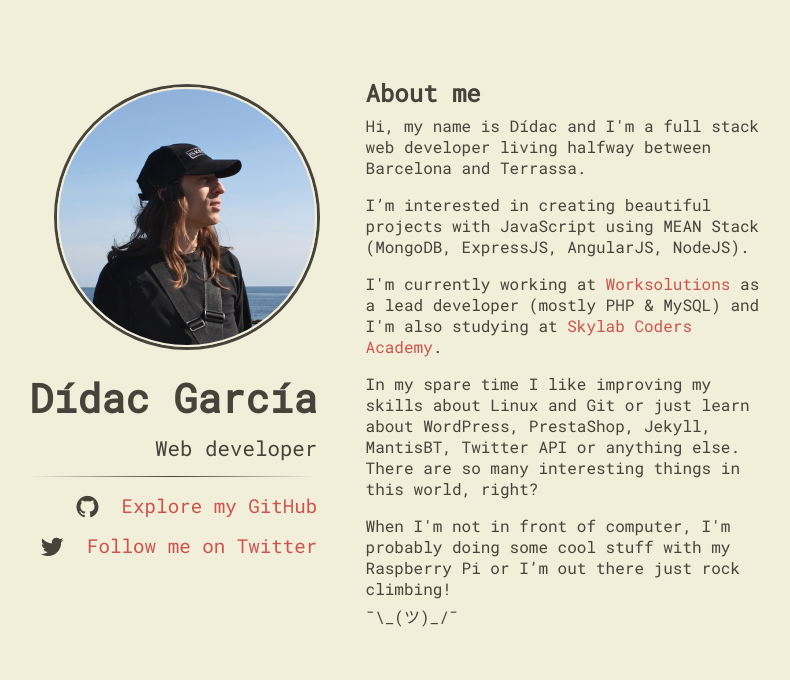
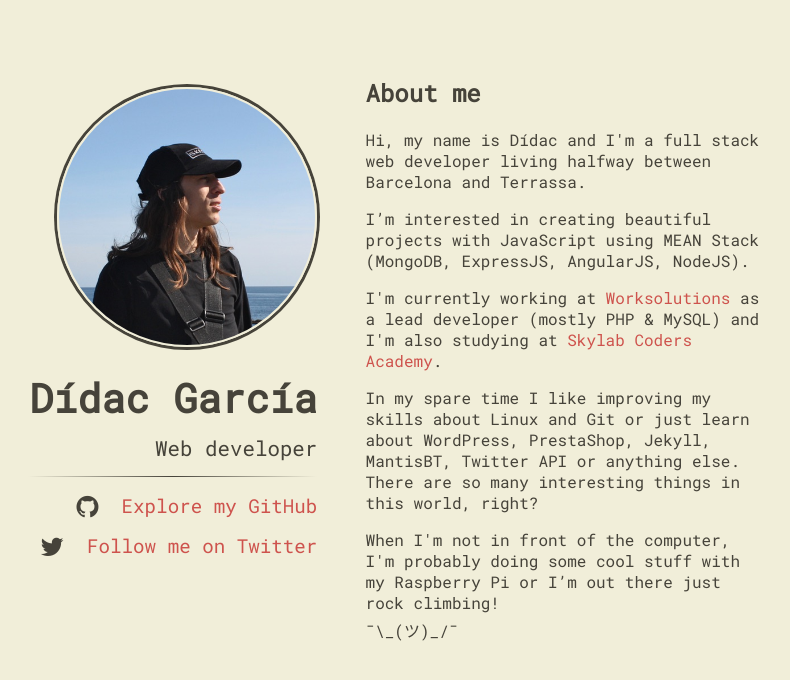
Before and after one commit to didaquis/didaquis, a Jekyll site: the page built from index.html, in a window 1280 px wide. Shown: the top 680 px of the page, without its empty margins (252-1042 px from the left). Built offline with Jekyll 4.4.1, drawn with Linux system fonts in a browser that asks for light colours; nearby versions of some CDN libraries.

Commit message:
Fix error gramatical, corrección CSS y modificar valor title

```diff
--- a/_config.yml
+++ b/_config.yml
@@ -17,7 +17,7 @@ compass:
   # be added at the end of the <head> section. You can add your Google Analytics
   # Tracking Code to that file.
   include_analytics: false
-  description: "A personal website of a web developer"
+  description: "My name is Dídac and I'm a full stack web developer"
   location: "Barcelona - Terrassa"
 
 # exclude
--- a/_includes/content.html
+++ b/_includes/content.html
@@ -3,4 +3,4 @@
 <p>I’m interested in creating beautiful projects with JavaScript using MEAN Stack (MongoDB, ExpressJS, AngularJS, NodeJS).</p>
 <p>I'm currently working at <a href="https://worksolutions.es" target="_blank" title="Worksolutions">Worksolutions</a> as a lead developer (mostly PHP & MySQL) and I'm also studying at <a href="http://www.skylabcoders.com/es" target="_blank" title="Skylab Coders Academy">Skylab Coders Academy</a>.</p>
 <p>In my spare time I like improving my skills about Linux and Git or just learn about WordPress, PrestaShop, Jekyll, MantisBT, Twitter API or anything else. There are so many interesting things in this world, right?</p>
-<p>When I'm not in front of computer, I'm probably doing some cool stuff with my Raspberry Pi or I’m out there just rock climbing!<br><span style="white-space: nowrap; line-height: 220%;">¯\_(ツ)_/¯</span></p>
+<p>When I'm not in front of the computer, I'm probably doing some cool stuff with my Raspberry Pi or I’m out there just rock climbing!<br><span style="white-space: nowrap; line-height: 220%;">¯\_(ツ)_/¯</span></p>
--- a/assets/main.scss
+++ b/assets/main.scss
@@ -18,11 +18,6 @@ header {
 
 main {
 	margin-bottom: 36px;
-}
-
-h2 {
-	margin-top: 20px;
-	margin-bottom: -10px;
 }
 
 /*** wrapper div for both header and main ***/
```
